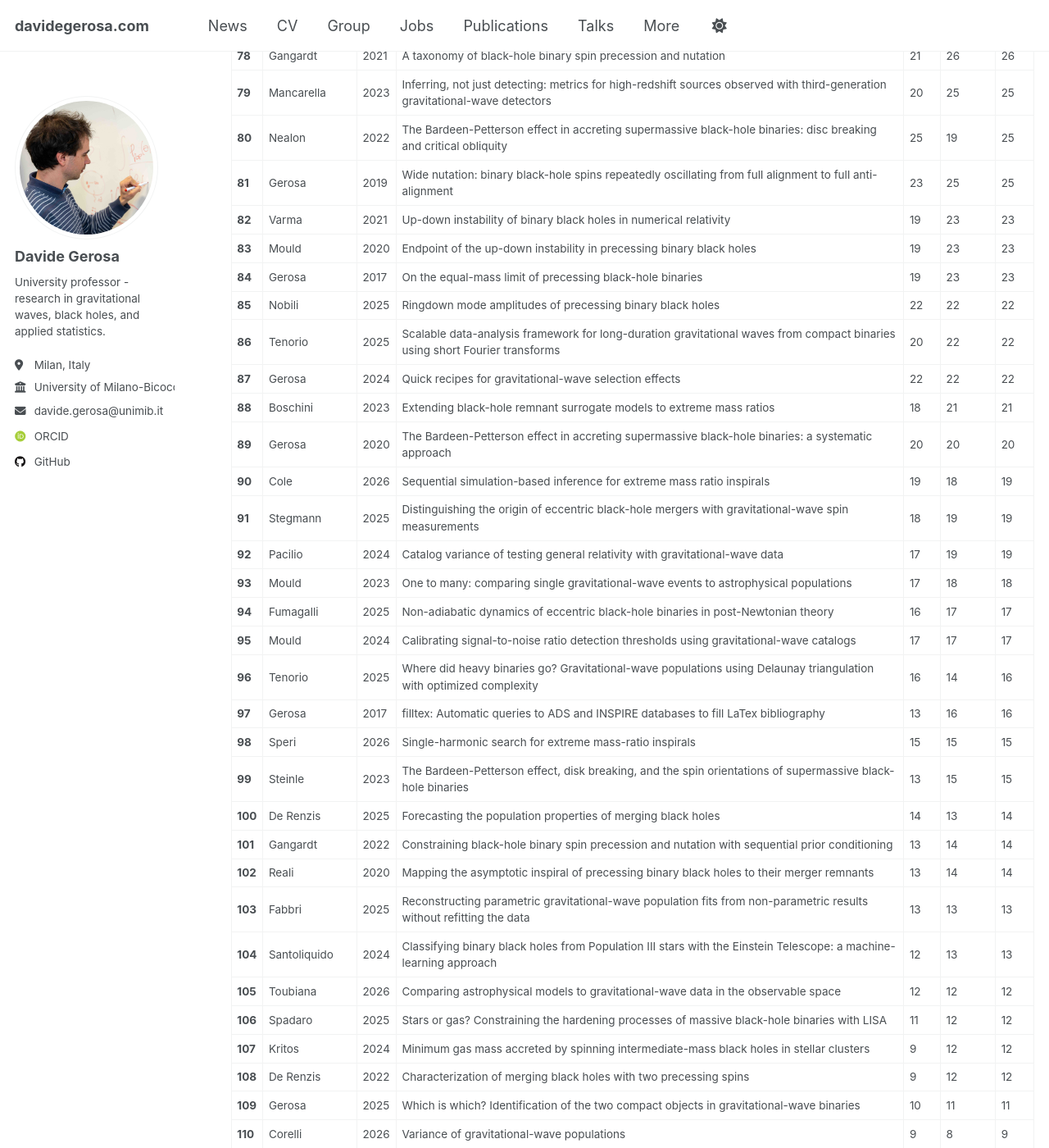
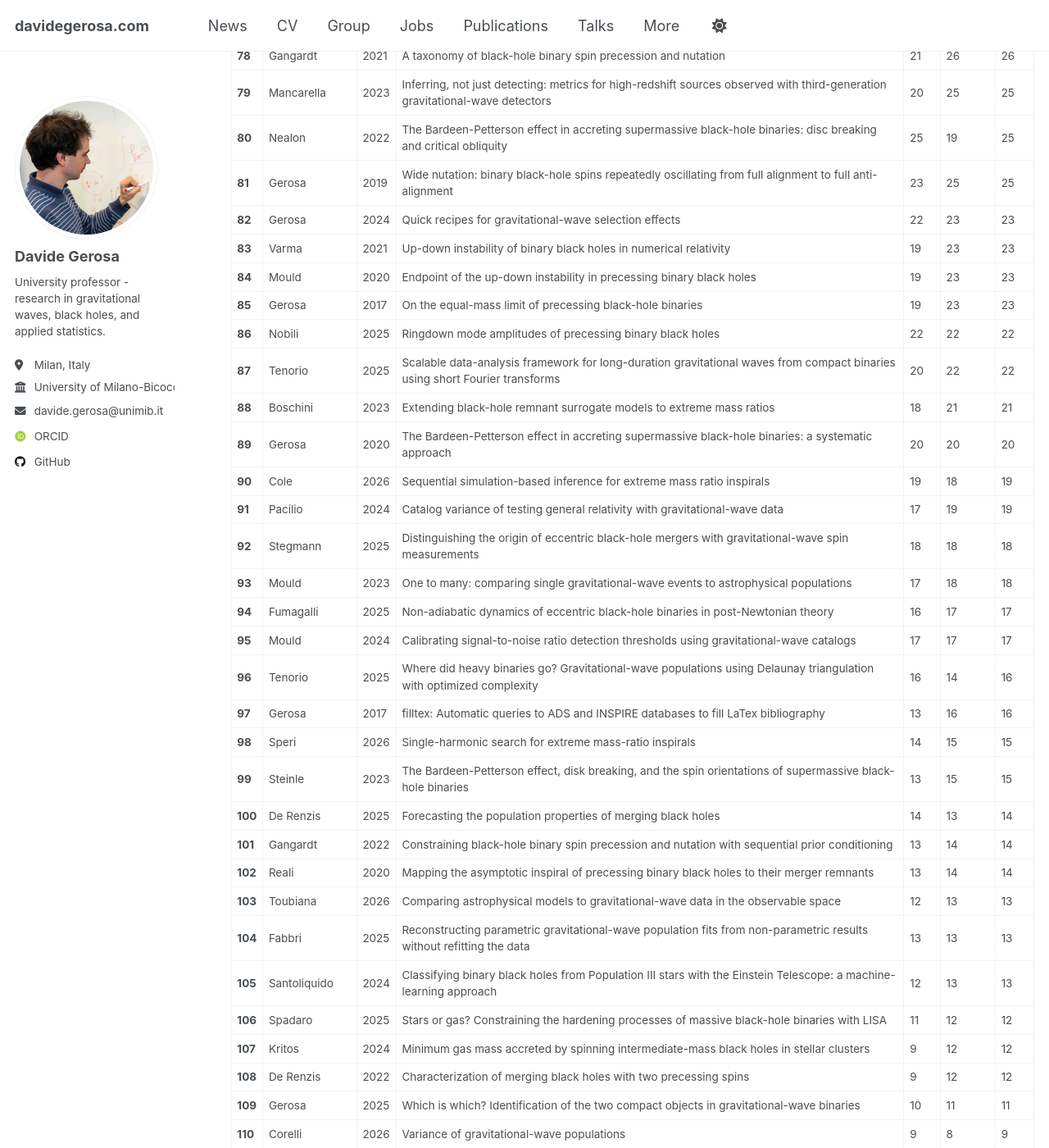
Before and after one commit to dgerosa/website, a Jekyll site: the page built from _pages/citations.md, in a window 1280 px wide and 1400 px high, scrolled down 3620 px. Shown: the whole window at 82% size. Built offline with Jekyll 4.4.1, drawn with Linux system fonts in a browser that asks for light colours; some web fonts are replaced; some of the changed text lies outside the part shown.

Commit message:
Website update from workflow

```diff
--- a/_pages/_citations.md
+++ b/_pages/_citations.md
@@ -90,30 +90,30 @@
 | **79** | Mancarella | 2023 | Inferring, not just detecting: metrics for high-redshift sources observed with third-generation gravitational-wave detectors | 20 | 25 | 25 |
 | **80** | Nealon | 2022 | The Bardeen-Petterson effect in accreting supermassive black-hole binaries: disc breaking and critical obliquity | 25 | 19 | 25 |
 | **81** | Gerosa | 2019 | Wide nutation: binary black-hole spins repeatedly oscillating from full alignment to full anti-alignment | 23 | 25 | 25 |
-| **82** | Varma | 2021 | Up-down instability of binary black holes in numerical relativity | 19 | 23 | 23 |
-| **83** | Mould | 2020 | Endpoint of the up-down instability in precessing binary black holes | 19 | 23 | 23 |
-| **84** | Gerosa | 2017 | On the equal-mass limit of precessing black-hole binaries | 19 | 23 | 23 |
-| **85** | Nobili | 2025 | Ringdown mode amplitudes of precessing binary black holes | 22 | 22 | 22 |
-| **86** | Tenorio | 2025 | Scalable data-analysis framework for long-duration gravitational waves from compact binaries using short Fourier transforms | 20 | 22 | 22 |
-| **87** | Gerosa | 2024 | Quick recipes for gravitational-wave selection effects | 22 | 22 | 22 |
+| **82** | Gerosa | 2024 | Quick recipes for gravitational-wave selection effects | 22 | 23 | 23 |
+| **83** | Varma | 2021 | Up-down instability of binary black holes in numerical relativity | 19 | 23 | 23 |
+| **84** | Mould | 2020 | Endpoint of the up-down instability in precessing binary black holes | 19 | 23 | 23 |
+| **85** | Gerosa | 2017 | On the equal-mass limit of precessing black-hole binaries | 19 | 23 | 23 |
+| **86** | Nobili | 2025 | Ringdown mode amplitudes of precessing binary black holes | 22 | 22 | 22 |
+| **87** | Tenorio | 2025 | Scalable data-analysis framework for long-duration gravitational waves from compact binaries using short Fourier transforms | 20 | 22 | 22 |
 | **88** | Boschini | 2023 | Extending black-hole remnant surrogate models to extreme mass ratios | 18 | 21 | 21 |
 | **89** | Gerosa | 2020 | The Bardeen-Petterson effect in accreting supermassive black-hole binaries: a systematic approach | 20 | 20 | 20 |
 | **90** | Cole | 2026 | Sequential simulation-based inference for extreme mass ratio inspirals | 19 | 18 | 19 |
-| **91** | Stegmann | 2025 | Distinguishing the origin of eccentric black-hole mergers with gravitational-wave spin measurements | 18 | 19 | 19 |
-| **92** | Pacilio | 2024 | Catalog variance of testing general relativity with gravitational-wave data | 17 | 19 | 19 |
+| **91** | Pacilio | 2024 | Catalog variance of testing general relativity with gravitational-wave data | 17 | 19 | 19 |
+| **92** | Stegmann | 2025 | Distinguishing the origin of eccentric black-hole mergers with gravitational-wave spin measurements | 18 | 18 | 18 |
 | **93** | Mould | 2023 | One to many: comparing single gravitational-wave events to astrophysical populations | 17 | 18 | 18 |
 | **94** | Fumagalli | 2025 | Non-adiabatic dynamics of eccentric black-hole binaries in post-Newtonian theory | 16 | 17 | 17 |
 | **95** | Mould | 2024 | Calibrating signal-to-noise ratio detection thresholds using gravitational-wave catalogs | 17 | 17 | 17 |
 | **96** | Tenorio | 2025 | Where did heavy binaries go? Gravitational-wave populations using Delaunay triangulation with optimized complexity | 16 | 14 | 16 |
 | **97** | Gerosa | 2017 | filltex: Automatic queries to ADS and INSPIRE databases to fill LaTex bibliography | 13 | 16 | 16 |
-| **98** | Speri | 2026 | Single-harmonic search for extreme mass-ratio inspirals | 15 | 15 | 15 |
+| **98** | Speri | 2026 | Single-harmonic search for extreme mass-ratio inspirals | 14 | 15 | 15 |
 | **99** | Steinle | 2023 | The Bardeen-Petterson effect, disk breaking, and the spin orientations of supermassive black-hole binaries | 13 | 15 | 15 |
 | **100** | De Renzis | 2025 | Forecasting the population properties of merging black holes | 14 | 13 | 14 |
 | **101** | Gangardt | 2022 | Constraining black-hole binary spin precession and nutation with sequential prior conditioning | 13 | 14 | 14 |
 | **102** | Reali | 2020 | Mapping the asymptotic inspiral of precessing binary black holes to their merger remnants | 13 | 14 | 14 |
-| **103** | Fabbri | 2025 | Reconstructing parametric gravitational-wave population fits from non-parametric results without refitting the data | 13 | 13 | 13 |
-| **104** | Santoliquido | 2024 | Classifying binary black holes from Population III stars with the Einstein Telescope: a machine-learning approach | 12 | 13 | 13 |
-| **105** | Toubiana | 2026 | Comparing astrophysical models to gravitational-wave data in the observable space | 12 | 12 | 12 |
+| **103** | Toubiana | 2026 | Comparing astrophysical models to gravitational-wave data in the observable space | 12 | 13 | 13 |
+| **104** | Fabbri | 2025 | Reconstructing parametric gravitational-wave population fits from non-parametric results without refitting the data | 13 | 13 | 13 |
+| **105** | Santoliquido | 2024 | Classifying binary black holes from Population III stars with the Einstein Telescope: a machine-learning approach | 12 | 13 | 13 |
 | **106** | Spadaro | 2025 | Stars or gas? Constraining the hardening processes of massive black-hole binaries with LISA | 11 | 12 | 12 |
 | **107** | Kritos | 2024 | Minimum gas mass accreted by spinning intermediate-mass black holes in stellar clusters | 9 | 12 | 12 |
 | **108** | De Renzis | 2022 | Characterization of merging black holes with two precessing spins | 9 | 12 | 12 |
```
Also changed, not shown: other parts of _pages/_citations.md (+25 -25 lines), _pages/_group.md (+1 -1 lines), _pages/_publications.md (+1 -1 lines), _pages/_talks.md (+1 -1 lines).
